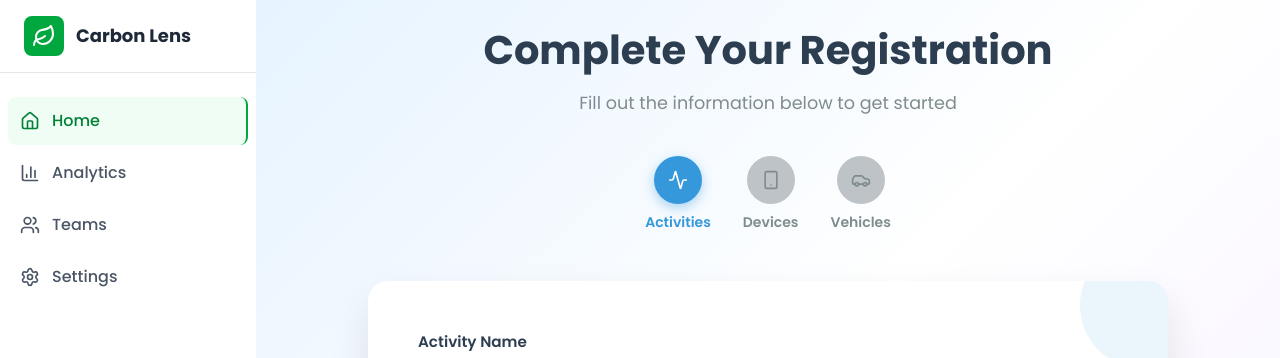
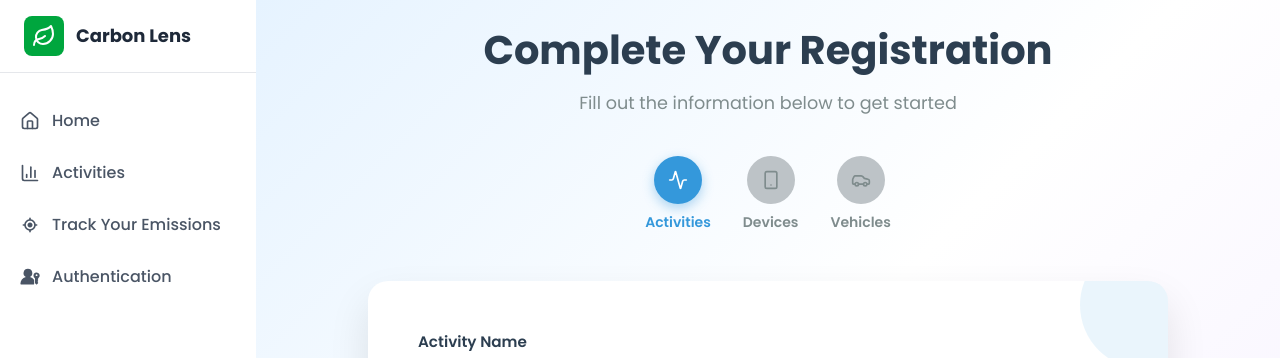
Before and after one commit to Farhan0140/CarbonLens, a React (Vite) app in the folder carbon-lens-client/: page /activities in a window 1280 px wide. Shown: the top 358 px of the page. Built offline with nearby package versions, Linux system fonts and the light colour scheme; no server answers.

Commit message:
feat: update NavBar to use NavLink for navigation and add TrackActivities route

```diff
--- a/carbon-lens-client/src/Layouts/NavBar.jsx
+++ b/carbon-lens-client/src/Layouts/NavBar.jsx
@@ -1,27 +1,26 @@
 import { useState } from 'react';
+import { Link, NavLink } from 'react-router'; // <- Use NavLink
 import { Home, BarChart3, Users, Settings, User, LogOut, LayoutDashboard, Leaf } from 'lucide-react';
-import { Link } from 'react-router';
 import useAuthContext from '../hook/useAuthContext';
 import { IoLogInSharp } from 'react-icons/io5';
+import { CgTrack } from 'react-icons/cg';
+import { GoPasskeyFill } from 'react-icons/go';
 
 const NavBar = () => {
-
-  const {user, logOut} = useAuthContext();
+  const { user, logOut } = useAuthContext();
 
   const [showProfileMenu, setShowProfileMenu] = useState(false);
   const [isCollapsed, setIsCollapsed] = useState(true);
-  const [activeMenu, setActiveMenu] = useState("home"); // active menu
 
   const toggleProfileMenu = () => {
     setShowProfileMenu(!showProfileMenu);
   };
 
-  // Helper classes for active/inactive state
-  const menuItemClasses = (menu) =>
+  const menuItemClasses = (isActive) =>
     `flex items-center space-x-3 px-3 py-3 rounded-lg transition-all duration-200 group ${
-      activeMenu === menu
-        ? "bg-green-50 text-green-700 border-r-2 border-green-600 w-full"
-        : "text-gray-600 hover:bg-gray-50 hover:text-gray-900"
+      isActive
+        ? 'bg-green-50 text-green-700 border-r-2 border-green-600 w-full'
+        : 'text-gray-600 hover:bg-gray-50 hover:text-gray-900'
     } ${isCollapsed ? 'justify-center px-2' : ''}`;
 
   return (
@@ -34,75 +33,52 @@ const NavBar = () => {
     >
       {/* Logo Section */}
       <div className={`p-4 border-b border-gray-200 transition-all duration-300 ${isCollapsed ? 'px-2' : 'px-6'}`}>
-        <Link to={"/"}>
+        <NavLink to="/">
           <div className="flex items-center space-x-3">
             <div className="bg-green-600 p-2 rounded-lg">
               <Leaf className="h-6 w-6 text-white" />
             </div>
-            {!isCollapsed && (
-              <span className="text-lg font-bold text-gray-800 whitespace-nowrap">Carbon Lens</span>
-            )}
+            {!isCollapsed && <span className="text-lg font-bold text-gray-800 whitespace-nowrap">Carbon Lens</span>}
           </div>
-        </Link>
+        </NavLink>
       </div>
 
       {/* Main Navigation */}
       <nav className="flex-1 px-2 py-6">
         <ul className="space-y-1">
-
-          {/* Home */}
           <li>
-            <button
-              onClick={() => setActiveMenu("home")}
-              className={menuItemClasses("home")}
-            >
+            <NavLink to="/" end className={({ isActive }) => menuItemClasses(isActive)}>
               <Home className={`w-5 h-5 ${isCollapsed ? 'mx-auto' : ''}`} />
               {!isCollapsed && <span className="font-medium whitespace-nowrap">Home</span>}
-            </button>
+            </NavLink>
           </li>
 
-          {/* Analytics */}
           <li>
-            <button
-              onClick={() => setActiveMenu("analytics")}
-              className={menuItemClasses("analytics")}
-            >
+            <NavLink to="/user-dashboard" className={({ isActive }) => menuItemClasses(isActive)}>
               <BarChart3 className={`w-5 h-5 ${isCollapsed ? 'mx-auto' : ''}`} />
-              {!isCollapsed && <span className="font-medium whitespace-nowrap">Analytics</span>}
-            </button>
+              {!isCollapsed && <span className="font-medium whitespace-nowrap">Activities</span>}
+            </NavLink>
           </li>
 
-          {/* Teams */}
           <li>
-            <button
-              onClick={() => setActiveMenu("teams")}
-              className={menuItemClasses("teams")}
-            >
-              <Users className={`w-5 h-5 ${isCollapsed ? 'mx-auto' : ''}`} />
-              {!isCollapsed && <span className="font-medium whitespace-nowrap">Teams</span>}
-            </button>
+            <NavLink to="/track-activities" className={({ isActive }) => menuItemClasses(isActive)}>
+              <CgTrack className={`w-5 h-5 ${isCollapsed ? 'mx-auto' : ''}`} />
+              {!isCollapsed && <span className="font-medium whitespace-nowrap">Track Your Emissions</span>}
+            </NavLink>
           </li>
 
-          {/* Settings */}
           <li>
-            <button
-              onClick={() => setActiveMenu("settings")}
-              className={menuItemClasses("settings")}
-            >
-              <Settings className={`w-5 h-5 ${isCollapsed ? 'mx-auto' : ''}`} />
-              {!isCollapsed && <span className="font-medium whitespace-nowrap">Settings</span>}
-            </button>
+            <NavLink to="/authentication" className={({ isActive }) => menuItemClasses(isActive)}>
+              <GoPasskeyFill className={`w-5 h-5 ${isCollapsed ? 'mx-auto' : ''}`} />
+              {!isCollapsed && <span className="font-medium whitespace-nowrap">Authentication</span>}
+            </NavLink>
           </li>
-
         </ul>
       </nav>
 
       {/* Profile Section */}
-
-
       <div className={`px-2 py-3 border-t border-gray-200 relative transition-all duration-300 ${isCollapsed ? 'px-2' : 'px-4'}`}>
-        {
-          user ? (
+        {user ? (
           <button
             onClick={toggleProfileMenu}
             className={`w-full flex items-center space-x-3 p-3 rounded-lg hover:bg-gray-50 transition-colors duration-200 group ${
@@ -116,12 +92,13 @@ const NavBar = () => {
             {!isCollapsed && (
               <div className="flex-1 text-left min-w-0">
                 <p className="font-medium text-gray-800 text-sm truncate">{user?.first_name} {user?.last_name}</p>
-                  <p className="text-xs text-gray-500 truncate">{user?.is_staff ? "Admin": "User"}</p>
+                <p className="text-xs text-gray-500 truncate">{user?.is_staff ? "Admin" : "User"}</p>
               </div>
             )}
           </button>
         ) : (
-            <Link to={"authentication"}
+          <NavLink
+            to="/authentication"
             className={`w-full flex items-center space-x-3 p-3 rounded-lg hover:bg-gray-50 transition-colors duration-200 group ${
               isCollapsed ? 'justify-center p-2' : ''
             }`}
@@ -129,53 +106,32 @@ const NavBar = () => {
             <div className="w-8 h-8 bg-linear-to-br from-red-500 to-rose-600 rounded-full flex items-center justify-center">
               <IoLogInSharp className="text-xl text-white" />
             </div>
+            {!isCollapsed && <div className="text-black font-semibold">Log-In</div>}
+          </NavLink>
+        )}
 
-              {!isCollapsed && (
-                <div className="text-black font-semibold">
-                  Log-In
-                </div>
-              )}
-            </Link>
-          )
-        }
-
-
-
-        {/* Profile Menu (Expanded) */}
-        {showProfileMenu && !isCollapsed && (
-          <div className="absolute bottom-16 left-4 right-4 bg-white rounded-lg shadow-lg border border-gray-200 overflow-hidden z-20">
+        {/* Profile Menu */}
+        {showProfileMenu && (
+          <div className={`absolute bottom-16 ${isCollapsed ? 'left-8 min-w-48' : 'left-4 right-4'} bg-white rounded-lg shadow-lg border border-gray-200 overflow-hidden z-20`}>
             <div className="py-2">
               <button className="w-full flex items-center space-x-3 px-4 py-2.5 text-gray-700 hover:bg-gray-50 text-sm">
                 <User className="w-4 h-4" /><span>Profile</span>
               </button>
+              <Link to={"/user-dashboard"}>
                 <button className="w-full flex items-center space-x-3 px-4 py-2.5 text-gray-700 hover:bg-gray-50 text-sm">
                   <LayoutDashboard className="w-4 h-4" /><span>Dashboard</span>
                 </button>
-              <button onClick={() => {logOut(); toggleProfileMenu(); }}  className="w-full flex items-center space-x-3 px-4 py-2.5 text-gray-700 hover:bg-gray-50 text-sm">
-                <LogOut className="w-4 h-4" /><span>Log Out</span>
-              </button>
-            </div>
-          </div>
-        )}
-
-        {/* Profile Menu (Collapsed) */}
-        {showProfileMenu && isCollapsed && (
-          <div className="absolute bottom-16 left-8 bg-white rounded-lg shadow-lg border border-gray-200 overflow-hidden z-20 min-w-48">
-            <div className="py-2">
-              <button className="w-full flex items-center space-x-3 px-4 py-2.5 text-gray-700 hover:bg-gray-50 text-sm">
-                <User className="w-4 h-4" /><span>Profile</span>
-              </button>
-              <button className="w-full flex items-center space-x-3 px-4 py-2.5 text-gray-700 hover:bg-gray-50 text-sm">
-                <LayoutDashboard className="w-4 h-4" /><span>Dashboard</span>
-              </button>
-              <button onClick={() => {logOut(); toggleProfileMenu(); }} className="w-full flex items-center space-x-3 px-4 py-2.5 text-gray-700 hover:bg-gray-50 text-sm">
+              </Link>
+              <button
+                onClick={() => { logOut(); toggleProfileMenu(); }}
+                className="w-full flex items-center space-x-3 px-4 py-2.5 text-gray-700 hover:bg-gray-50 text-sm"
+              >
                 <LogOut className="w-4 h-4" /><span>Log Out</span>
               </button>
             </div>
           </div>
         )}
       </div>
-
     </div>
   );
 };
--- a/carbon-lens-client/src/routes/AppRoutes.jsx
+++ b/carbon-lens-client/src/routes/AppRoutes.jsx
@@ -4,6 +4,7 @@ import App from "../App";
 import AllActivities from "../pages/AllActivities";
 import MainLayout from "../Layouts/MainLayout";
 import UserDashboard from "../pages/UserDashboard";
+import TrackActivities from "../pages/TrackActivities";
 
 const AppRoutes = () => {
   return (
@@ -14,6 +15,7 @@ const AppRoutes = () => {
           <Route index element={<App />} />
           <Route path="/authentication" element={<UserAuthentication />} />
           <Route path="/activities" element={<AllActivities />} />
+          <Route path="/track-activities" element={<TrackActivities />} />
           <Route path="/user-dashboard" element={<UserDashboard />} />
         </Route>
       </Routes>
```
Lines whose indentation alone changed are shown as unchanged.
